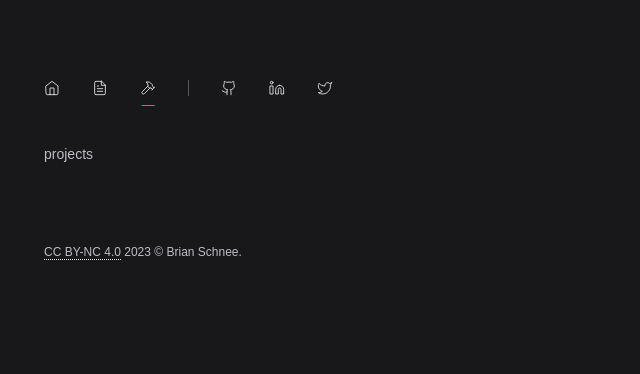
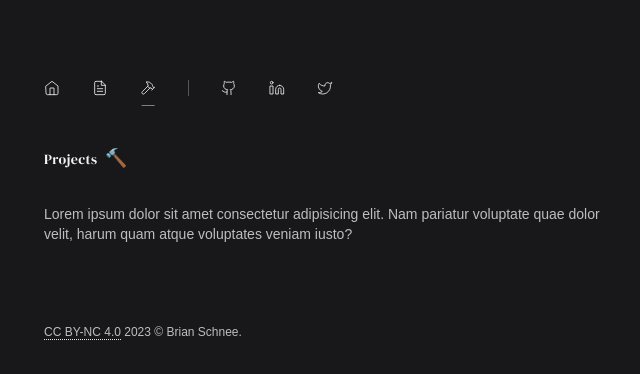
Before and after one commit to schneedotdev/schnee.dev, a Next.js app: page /projects in a window 1280 px wide. Shown: the top 374 px of the page, without its empty margins (308-948 px from the left). Built offline with nearby package versions, Linux system fonts and the light colour scheme; a web font is replaced by a local one.

Commit message:
projects

```diff
--- a/src/app/projects/page.tsx
+++ b/src/app/projects/page.tsx
@@ -1,3 +1,15 @@
+import { serif } from "@/lib/fonts";
+
 export default function ProjectPage() {
-  return "projects";
+  return (
+    <>
+      <h1 className={`text-primary ${serif.className} tracking-wide`}>
+        Projects <span className="ml-1 text-lg">🔨</span>
+      </h1>
+      <p className="mt-8 text-secondary">
+        Lorem ipsum dolor sit amet consectetur adipisicing elit. Nam pariatur
+        voluptate quae dolor velit, harum quam atque voluptates veniam iusto?
+      </p>
+    </>
+  );
 }
```
